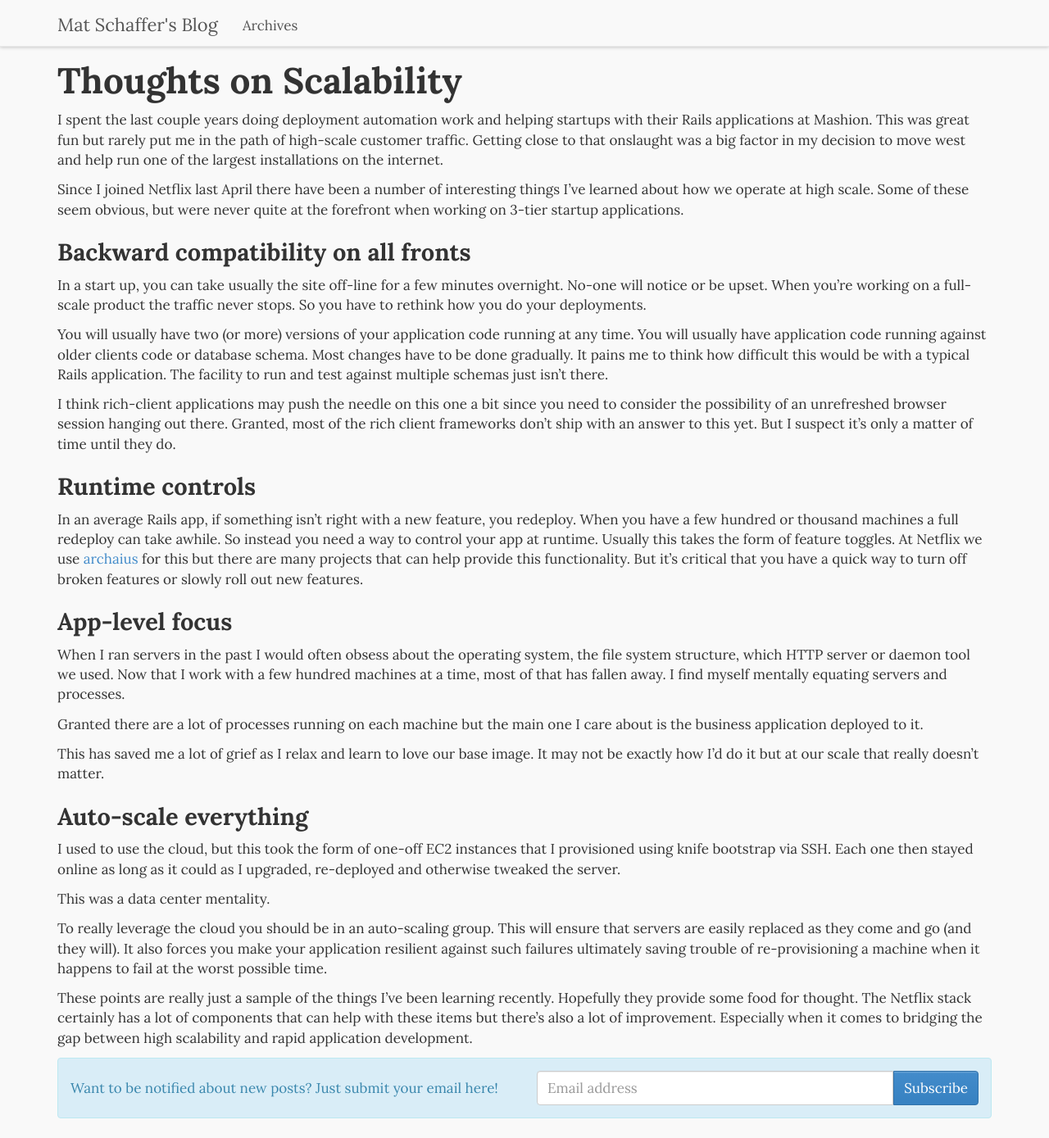
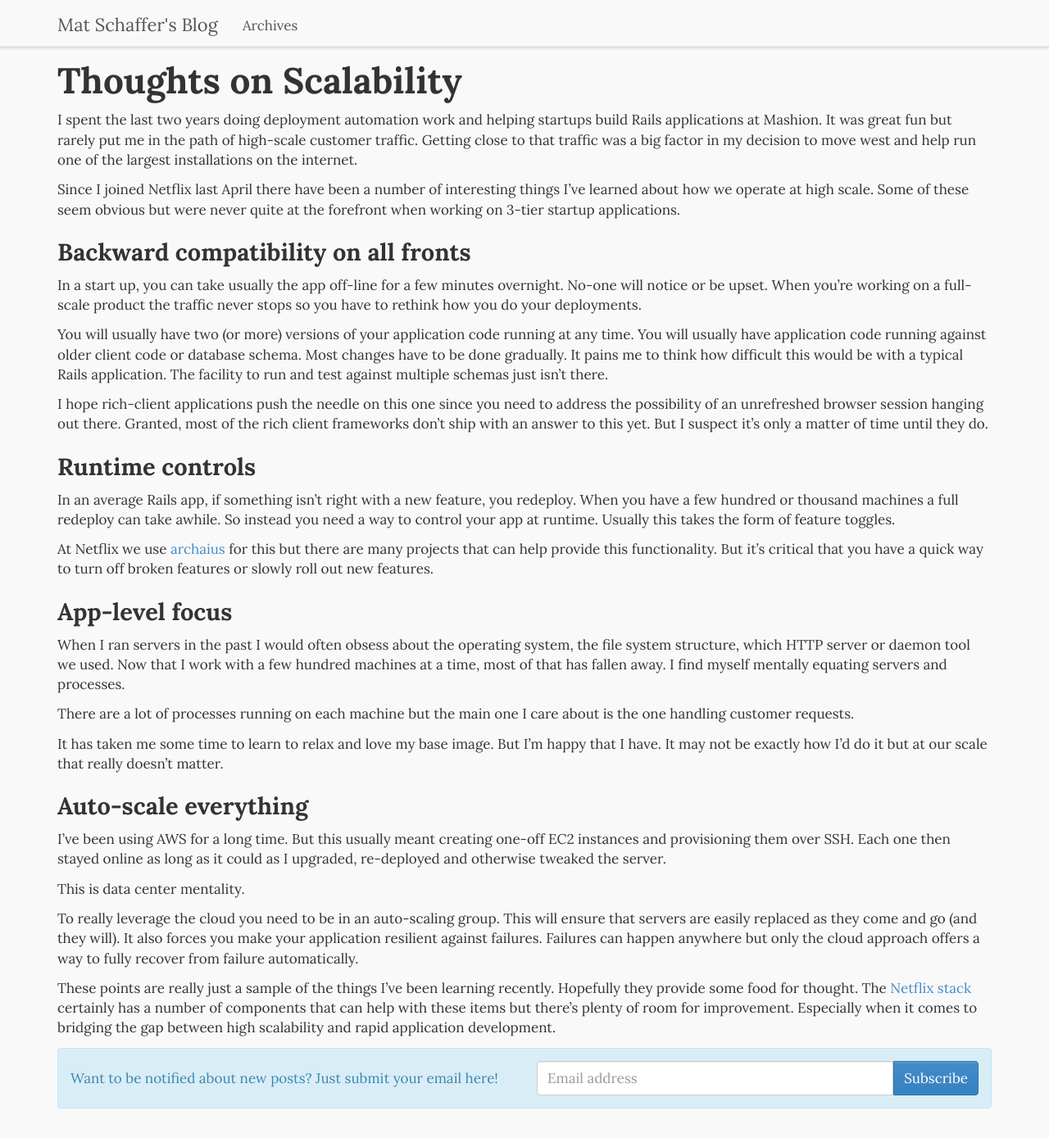
Before and after one commit to matschaffer/matschaffer.com, a Jekyll site: the page built from _posts/2013-09-18-scalability.md, in a window 1280 px wide and 1389 px high. Shown: the whole window at 82% size. Built offline with Jekyll 4.4.1, drawn with Linux system fonts in a browser that asks for light colours; comment, search, counter and statistics services are not loaded.

Commit message:
Editing for post tomorrow

```diff
--- a/_posts/2013-09-18-scalability.md
+++ b/_posts/2013-09-18-scalability.md
@@ -1,39 +1,41 @@
 ---
 layout: post
 title: Thoughts on Scalability
-abstract: My new job at Netflix has me working at a whole new scale. Here are some of the revelations I've had over the past few months working there.
+abstract: My new job at Netflix has me working at a whole new scale. Here are some of the revelations I've had over the past few months working here.
 ---
 
-I spent the last couple years doing deployment automation work and helping startups with their Rails applications at Mashion. This was great fun but rarely put me in the path of high-scale customer traffic. Getting close to that onslaught was a big factor in my decision to move west and help run one of the largest installations on the internet.
+I spent the last two years doing deployment automation work and helping startups build Rails applications at Mashion. It was great fun but rarely put me in the path of high-scale customer traffic. Getting close to that traffic was a big factor in my decision to move west and help run one of the largest installations on the internet.
 
-Since I joined Netflix last April there have been a number of interesting things I've learned about how we operate at high scale. Some of these seem obvious, but were never quite at the forefront when working on 3-tier startup applications.
+Since I joined Netflix last April there have been a number of interesting things I've learned about how we operate at high scale. Some of these seem obvious but were never quite at the forefront when working on 3-tier startup applications.
 
 ### Backward compatibility on all fronts
 
-In a start up, you can take usually the site off-line for a few minutes overnight. No-one will notice or be upset. When you're working on a full-scale product the traffic never stops. So you have to rethink how you do your deployments.
+In a start up, you can take usually the app off-line for a few minutes overnight. No-one will notice or be upset. When you're working on a full-scale product the traffic never stops so you have to rethink how you do your deployments.
 
-You will usually have two (or more) versions of your application code running at any time. You will usually have application code running against older clients code or database schema. Most changes have to be done gradually. It pains me to think how difficult this would be with a typical Rails application. The facility to run and test against multiple schemas just isn't there.
+You will usually have two (or more) versions of your application code running at any time. You will usually have application code running against older client code or database schema. Most changes have to be done gradually. It pains me to think how difficult this would be with a typical Rails application. The facility to run and test against multiple schemas just isn't there.
 
-I think rich-client applications may push the needle on this one a bit since you need to consider the possibility of an unrefreshed browser session hanging out there. Granted, most of the rich client frameworks don't ship with an answer to this yet. But I suspect it's only a matter of time until they do.
+I hope rich-client applications push the needle on this one since you need to address the possibility of an unrefreshed browser session hanging out there. Granted, most of the rich client frameworks don't ship with an answer to this yet. But I suspect it's only a matter of time until they do.
 
 ### Runtime controls
 
-In an average Rails app, if something isn't right with a new feature, you redeploy. When you have a few hundred or thousand machines a full redeploy can take awhile. So instead you need a way to control your app at runtime. Usually this takes the form of feature toggles. At Netflix we use [archaius](https://github.com/Netflix/archaius) for this but there are many projects that can help provide this functionality. But it's critical that you have a quick way to turn off broken features or slowly roll out new features.
+In an average Rails app, if something isn't right with a new feature, you redeploy. When you have a few hundred or thousand machines a full redeploy can take awhile. So instead you need a way to control your app at runtime. Usually this takes the form of feature toggles.
+
+At Netflix we use [archaius](https://github.com/Netflix/archaius) for this but there are many projects that can help provide this functionality. But it's critical that you have a quick way to turn off broken features or slowly roll out new features.
 
 ### App-level focus
 
 When I ran servers in the past I would often obsess about the operating system, the file system structure, which HTTP server or daemon tool we used. Now that I work with a few hundred machines at a time, most of that has fallen away. I find myself mentally equating servers and processes.
 
-Granted there are a lot of processes running on each machine but the main one I care about is the business application deployed to it.
+There are a lot of processes running on each machine but the main one I care about is the one handling customer requests.
 
-This has saved me a lot of grief as I relax and learn to love our base image. It may not be exactly how I'd do it but at our scale that really doesn't matter.
+It has taken me some time to learn to relax and love my base image. But I'm happy that I have. It may not be exactly how I'd do it but at our scale that really doesn't matter.
 
 ### Auto-scale everything
 
-I used to use the cloud, but this took the form of one-off EC2 instances that I provisioned using knife bootstrap via SSH. Each one then stayed online as long as it could as I upgraded, re-deployed and otherwise tweaked the server.
+I've been using AWS for a long time. But this usually meant creating one-off EC2 instances and provisioning them over SSH. Each one then stayed online as long as it could as I upgraded, re-deployed and otherwise tweaked the server.
 
-This was a data center mentality.
+This is data center mentality.
 
-To really leverage the cloud you should be in an auto-scaling group. This will ensure that servers are easily replaced as they come and go (and they will). It also forces you make your application resilient against such failures ultimately saving trouble of re-provisioning a machine when it happens to fail at the worst possible time.
+To really leverage the cloud you need to be in an auto-scaling group. This will ensure that servers are easily replaced as they come and go (and they will). It also forces you make your application resilient against failures. Failures can happen anywhere but only the cloud approach offers a way to fully recover from failure automatically.
 
-These points are really just a sample of the things I've been learning recently. Hopefully they provide some food for thought. The Netflix stack certainly has a lot of components that can help with these items but there's also a lot of improvement. Especially when it comes to bridging the gap between high scalability and rapid application development.
+These points are really just a sample of the things I've been learning recently. Hopefully they provide some food for thought. The [Netflix stack](http://netflix.github.io/) certainly has a number of components that can help with these items but there's plenty of room for improvement. Especially when it comes to bridging the gap between high scalability and rapid application development.
```
